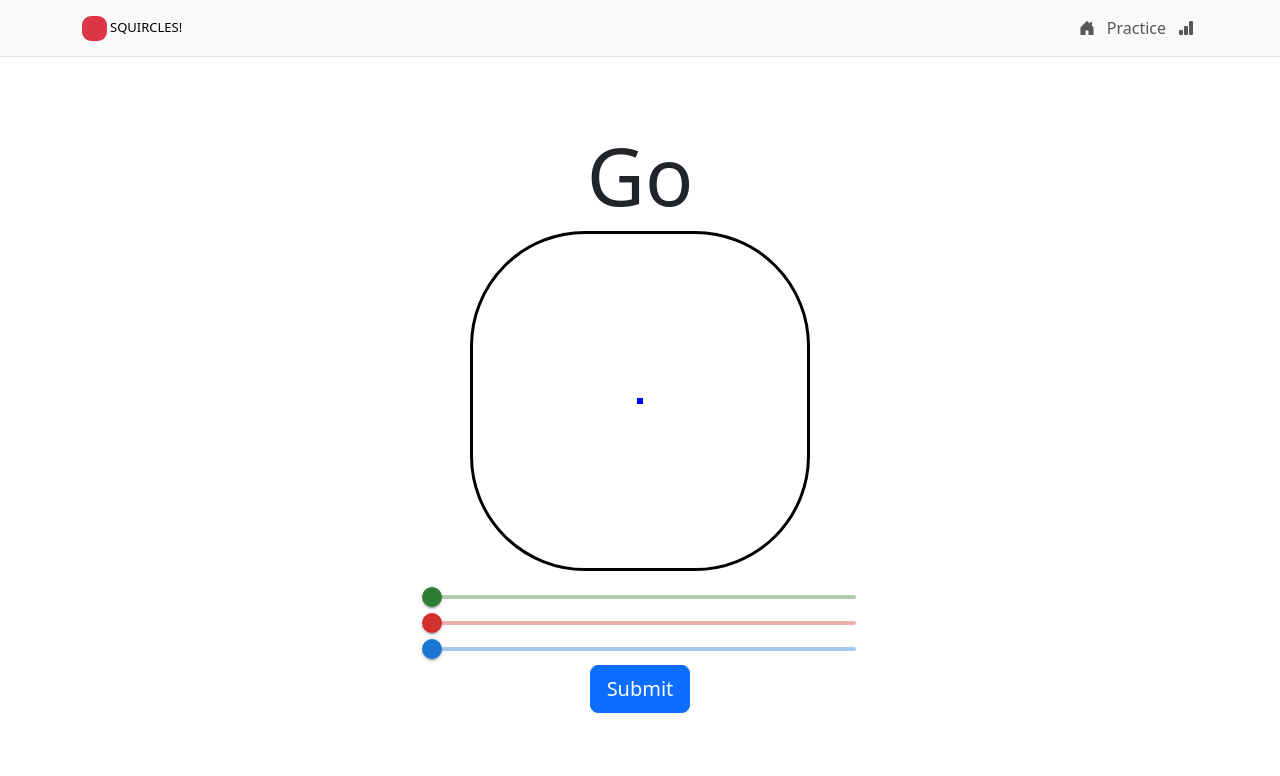
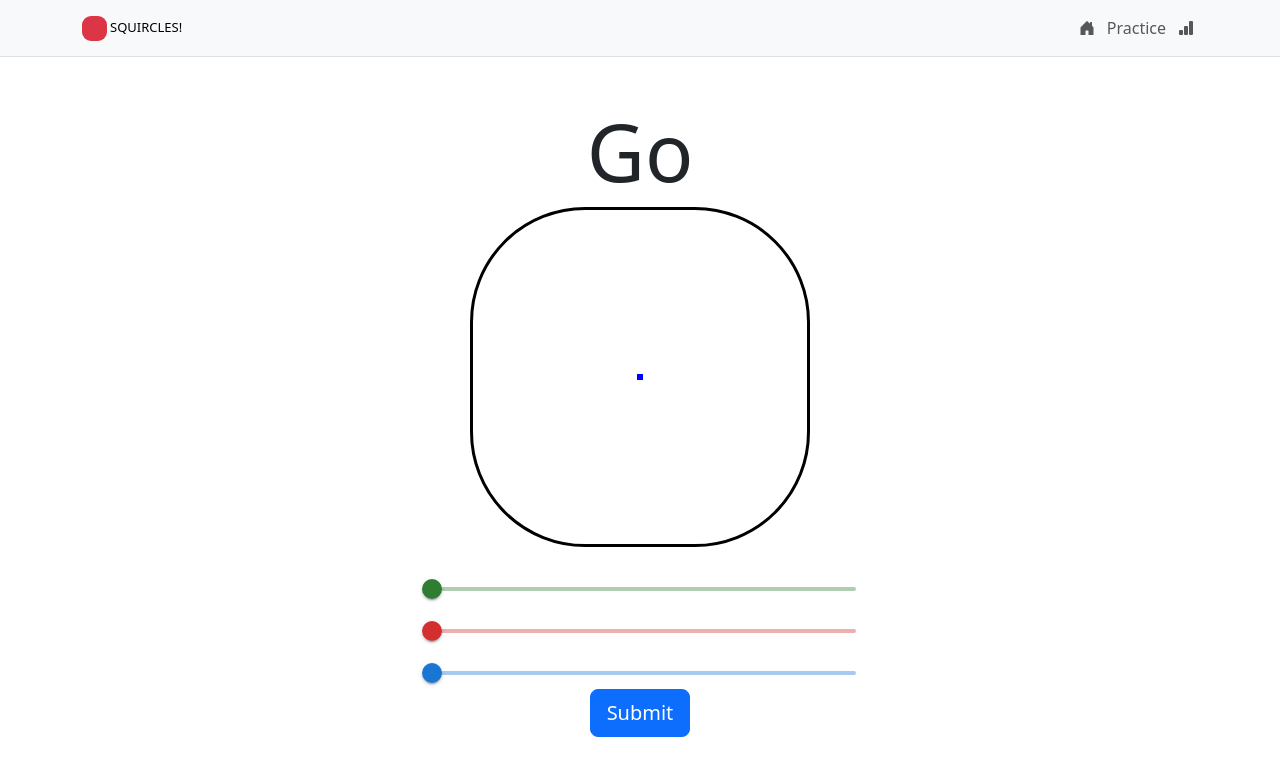
Before and after one commit to Gazdean/circle, a React (Vite) app: page /play in a window 1280 px wide. Shown: the top 776 px of the page. Built offline with nearby package versions, Linux system fonts and the light colour scheme; the HTML template or start-up script is replaced by a standard one.

Commit message:
added favicon icon

```diff
--- a/src/Components/Sliders.jsx
+++ b/src/Components/Sliders.jsx
@@ -16,9 +16,9 @@ export default function ShowSliders({playerDiameters, setPlayerDiameters}) {
   return(
     <div className="d-flex flex-column justify-content:center align-items-center pt-3 me-3">
       <Box sx={{ width: "80vw", maxWidth:"400px"}}>
-        <Slider size ={"medium"} defaultValue={0} onChange={handleGreenChange} max={330} color={"success"} className="m-0 p-2"/>
-        <Slider size ={"medium"} defaultValue={0} onChange={handleRedChange} max={330} color={"error"} className="m-0 p-2"/>
-        <Slider size ={"medium"} defaultValue={0} onChange={handleBlueChange} max={330} color={"primary"} className="m-0 p-2"/>
+        <Slider size ={"medium"} defaultValue={0} onChange={handleGreenChange} max={330} color={"success"} className="mt-3 p-2"/>
+        <Slider size ={"medium"} defaultValue={0} onChange={handleRedChange} max={330} color={"error"} className="mt-3 p-2"/>
+        <Slider size ={"medium"} defaultValue={0} onChange={handleBlueChange} max={330} color={"primary"} className="mt-3 p-2"/>
       </Box>
     </div>
   )
--- a/src/Components/Totals.jsx
+++ b/src/Components/Totals.jsx
@@ -15,7 +15,7 @@ export default function Totals({ setPlayerDiameters, totals, dailyPlay}) {
             </button>
             <Link to={dailyPlay ? "/stats" : "/play"}>
                 <button className="btn btn-secondary btn-md m-2 col-10 p-1" onClick={()=>{setPlayerDiameters({green:0, red:0, blue: 0})}}>
-                 {dailyPlay ? "Stats" : "Play Again"}
+                 {dailyPlay ? "Stats and Share" : "Play Again"}
                 </button>
             </Link>
         </div>
```
Also changed, not shown: 1 other file (tests, documents, lock files or other folders).
